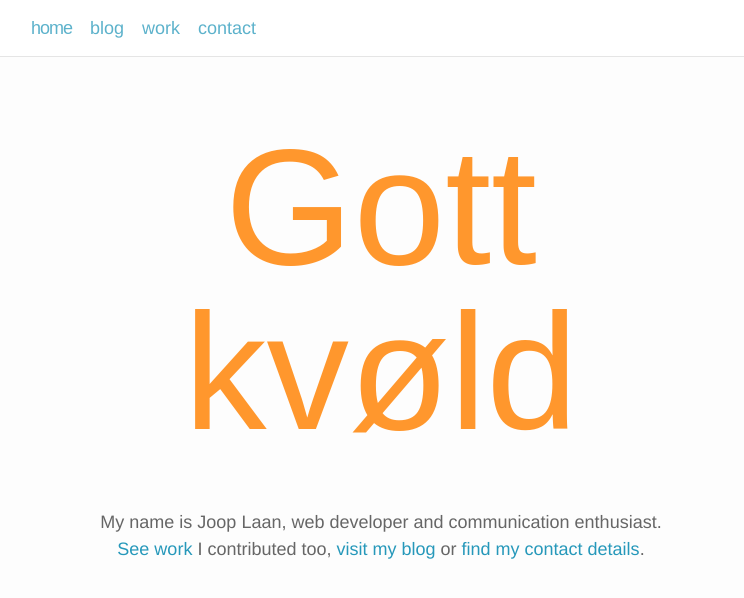
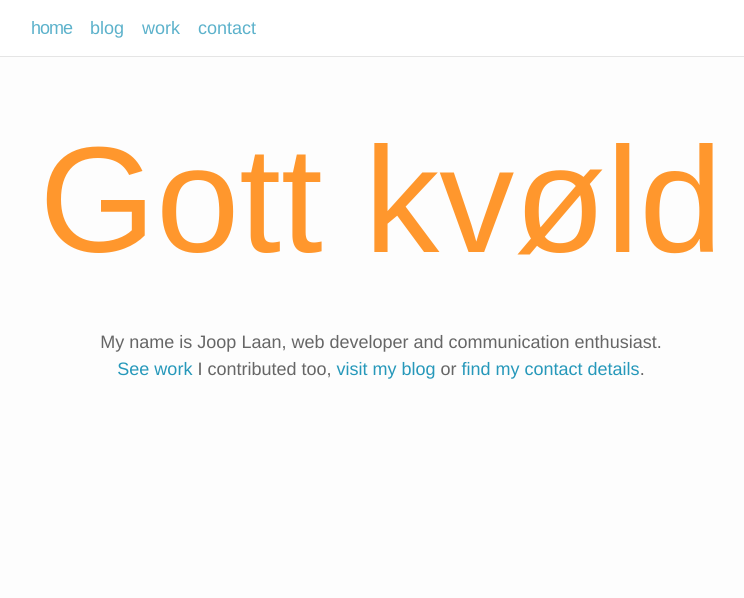
Before and after one commit to jooplaan/jooplaan.github.io, a Jekyll site: the page built from index.html, in a window 1280 px wide. Shown: the top 598 px of the page, without its empty margins (259-1003 px from the left). Built offline with Jekyll 4.4.1, drawn with Linux system fonts in a browser that asks for light colours; the list of posts is cut into pages by our own code.

```diff
--- a/_includes/footer.html
+++ b/_includes/footer.html
@@ -8,8 +8,8 @@
 
 {% if page.is_home %}
 <script src="/js/welcome-message.js"></script>
-<!-- <script src="/js/fittext.js"></script> -->
+<script src="/js/fittext.js"></script>
 <script type="text/javascript">
-  // fitText(document.getElementById('main-header'), 0.8, { minFontSize: '150px', maxFontSize: '165px' })
+  fitText(document.getElementById('main-header'), 0.8, { minFontSize: '20px', maxFontSize: '165px' })
 </script>
 {% endif %}
--- /dev/null
+++ b/_layouts/home.html
@@ -0,0 +1,19 @@
+<!DOCTYPE html>
+<html>
+
+  {% include head.html %}
+
+  <body>
+
+    {% include header.html %}
+
+
+    <div class="page-content">
+        {{ content }}
+    </div>
+
+    {% include footer.html %}
+
+  </body>
+
+</html>
--- a/_sass/_layout.scss
+++ b/_sass/_layout.scss
@@ -125,6 +125,8 @@ text-align: center;
     font-size: em(132);
     line-height: 1;
     color: $complement_color;
+    max-width: 1200px;
+    margin: 0 auto;
     @include media-query($on-laptop) {
         font-size: em(58);
     }
--- a/index.html
+++ b/index.html
@@ -1,5 +1,5 @@
 ---
-layout: default
+layout: home
 is_home: true
 class: homepage
 ---
```
